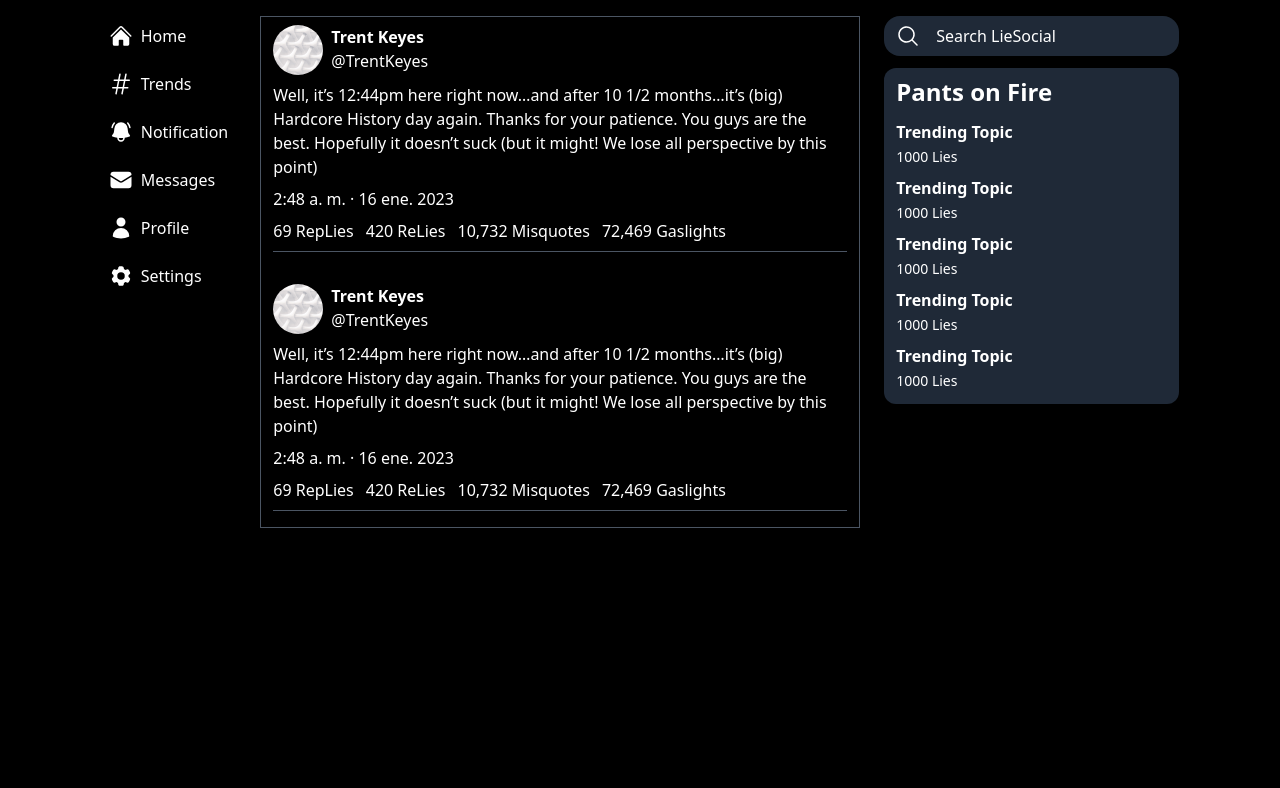
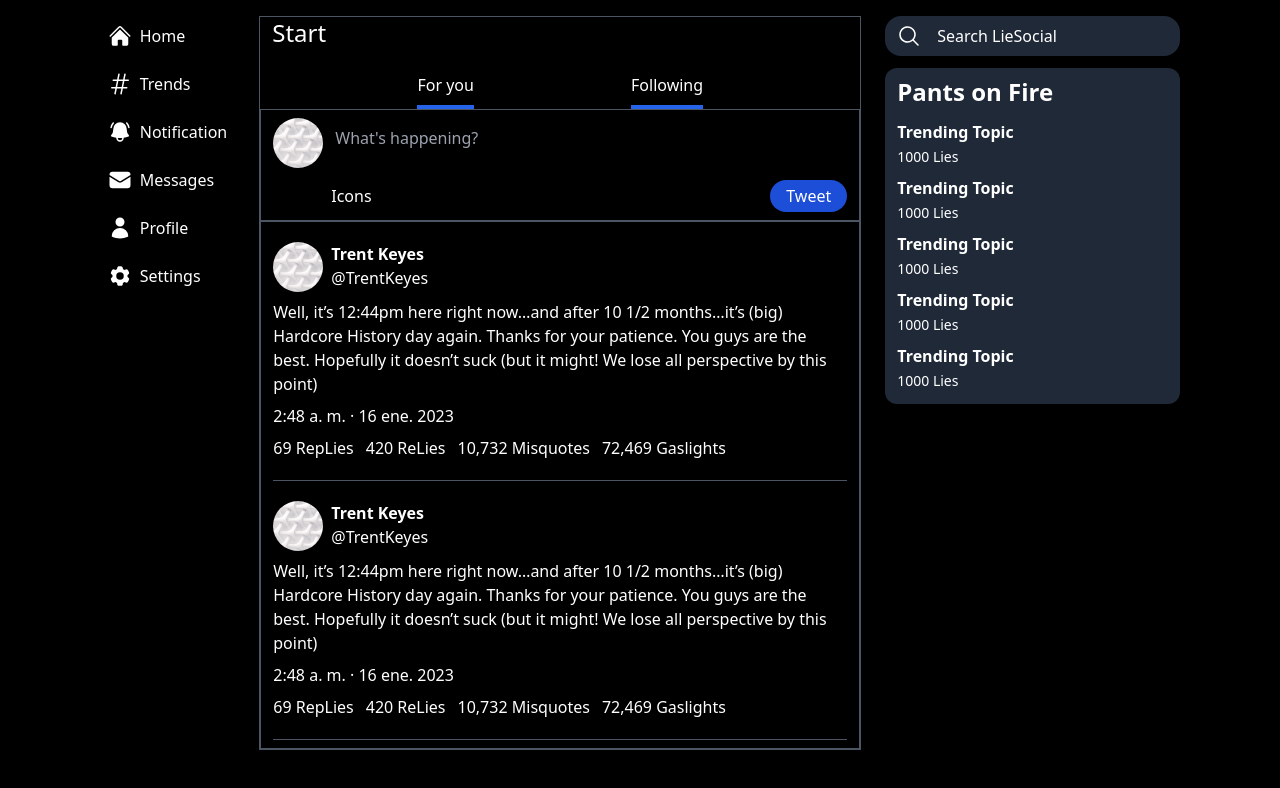
Before and after one commit to trentkeyes/twitter-clone, a Next.js app: page / in a window 1280 px wide. Shown: the top 788 px of the page. Built offline with nearby package versions, Linux system fonts and the light colour scheme.

Commit message:
Add main center column with tabs anad new tweet form

```diff
--- /dev/null
+++ b/src/components/CenterColumn.tsx
@@ -0,0 +1,22 @@
+import NewTweetForm from "./NewTweetForm";
+import TwitterFeed from "./TwitterFeed";
+
+const CenterColumn = () => {
+  return (
+    <div className="border-1 border border-gray-600">
+      <div>
+        <h2 className="text-bold mb-6 ml-3 text-2xl">Start</h2>
+        <div className="flex justify-evenly">
+          <button className="border-b-4 border-b-blue-600 pb-2">For you</button>
+          <button className="border-b-4 border-b-blue-600 pb-2">
+            Following
+          </button>
+        </div>
+      </div>
+      <NewTweetForm />
+      <TwitterFeed />
+    </div>
+  );
+};
+
+export default CenterColumn;
--- /dev/null
+++ b/src/components/NewTweetForm.tsx
@@ -0,0 +1,27 @@
+import Image from "next/image";
+
+const NewTweetForm = () => {
+  return (
+    <div className="border-t-1 flex items-start justify-between border border-gray-600 px-3 py-2">
+      <Image
+        src="/images/profile.jpg"
+        alt="profile pic"
+        height={50}
+        width={50}
+        className="flex-none rounded-full"
+      />
+      <form action="" className="w-full pl-2">
+        <textarea
+          className="w-full resize-none bg-black pt-2 indent-1 outline-none"
+          placeholder="What's happening?"
+        />
+        <div className="flex items-center justify-between">
+          <div>Icons</div>
+          <button className="rounded-2xl bg-blue-700 px-4 py-1 ">Tweet</button>
+        </div>
+      </form>
+    </div>
+  );
+};
+
+export default NewTweetForm;
--- a/src/components/SearchBar.tsx
+++ b/src/components/SearchBar.tsx
@@ -3,7 +3,7 @@ import { MagnifyingGlassIcon } from "@heroicons/react/24/solid";
 const SearchBar = () => {
   return (
     <div className="flex items-center gap-2 rounded-2xl bg-gray-800 px-3 py-1">
-      <MagnifyingGlassIcon className="h-6 w-6 text-white" />
+      <MagnifyingGlassIcon className="h-6 w-6 cursor-pointer text-white" />
       <input
         type="text"
         placeholder="Search LieSocial"
--- a/src/components/Tweet.tsx
+++ b/src/components/Tweet.tsx
@@ -3,7 +3,7 @@ import TweetStats from "./TweetStats";
 
 const Tweet = () => {
   return (
-    <div className="flex flex-col gap-2 text-white border-b border-gray-600 border-b-1 mb-2">
+    <div className="border-b-1 flex flex-col gap-2 border-b border-gray-600 py-3 text-white">
       <TweetAvatar />
       <p>
         Well, it’s 12:44pm here right now…and after 10 1/2 months…it’s (big)
@@ -12,7 +12,7 @@ const Tweet = () => {
         by this point)
       </p>
 
-      <p >
+      <p>
         <span>2:48 a. m. · 16 ene. 2023</span>
       </p>
       <TweetStats />
--- a/src/components/TwitterFeed.tsx
+++ b/src/components/TwitterFeed.tsx
@@ -2,7 +2,7 @@ import Tweet from "./Tweet";
 
 const TwitterFeed = () => {
   return (
-    <div className="border-1 flex max-w-[600px] flex-col gap-6 border border-gray-600 px-3 py-2">
+    <div className="border-1 flex max-w-[600px] flex-col gap-2 border border-gray-600 px-3 py-2">
       <Tweet />
       <Tweet />
     </div>
--- a/src/pages/index.tsx
+++ b/src/pages/index.tsx
@@ -1,6 +1,7 @@
 import { type NextPage } from "next";
 import Head from "next/head";
 import Link from "next/link";
+import CenterColumn from "../components/CenterColumn";
 import RightColumn from "../components/RightColumn";
 import SideNavBar from "../components/SideNavBar";
 import TwitterFeed from "../components/TwitterFeed";
@@ -14,12 +15,12 @@ const Home: NextPage = () => {
         <link rel="icon" href="/favicon.ico" />
       </Head>
       <main className="flex min-h-screen flex-col items-center bg-black text-white">
-        <div className="container flex justify-center p-4 gap-6">
+        <div className="container flex justify-center gap-6 p-4">
           {/* <h1 className="text-5xl font-extrabold tracking-tight text-white sm:text-[5rem]">
             Welcome to LieSocial
           </h1> */}
           <SideNavBar />
-          <TwitterFeed />
+          <CenterColumn />
           <RightColumn />
         </div>
       </main>
```
